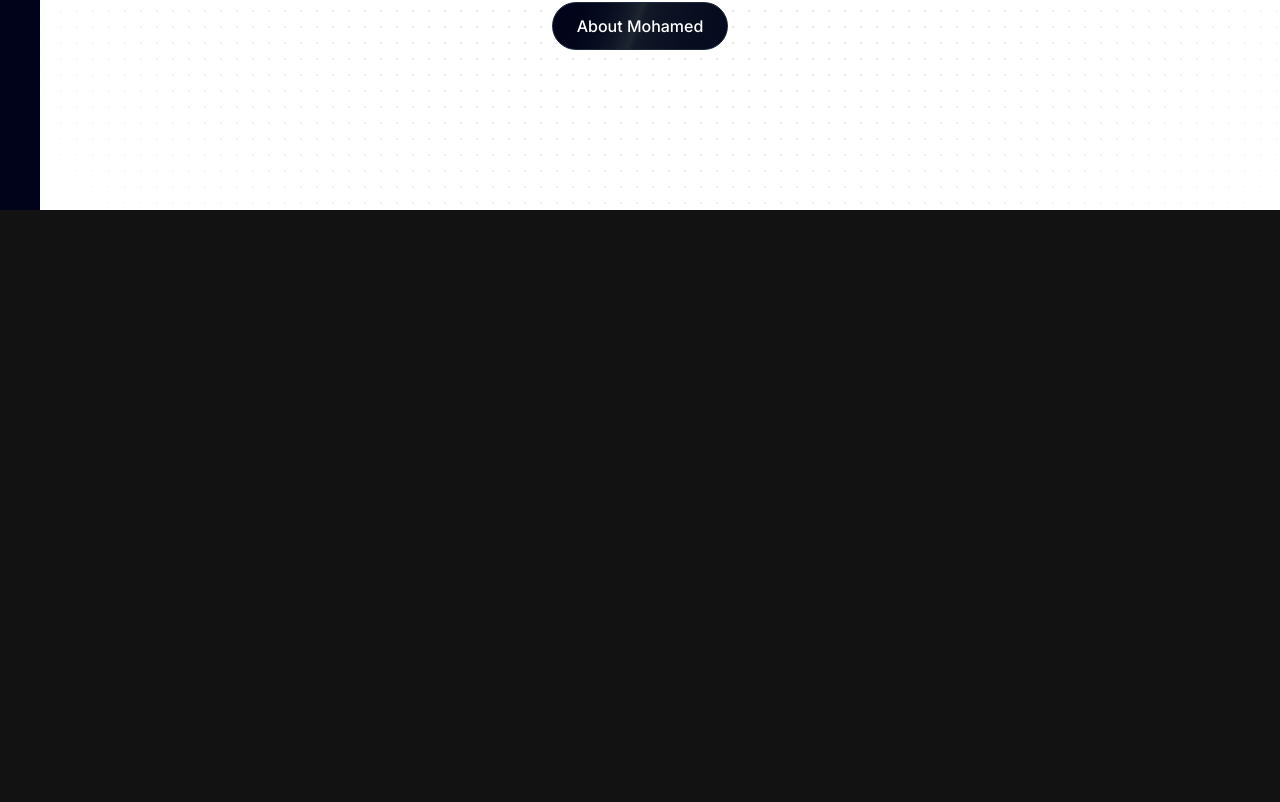
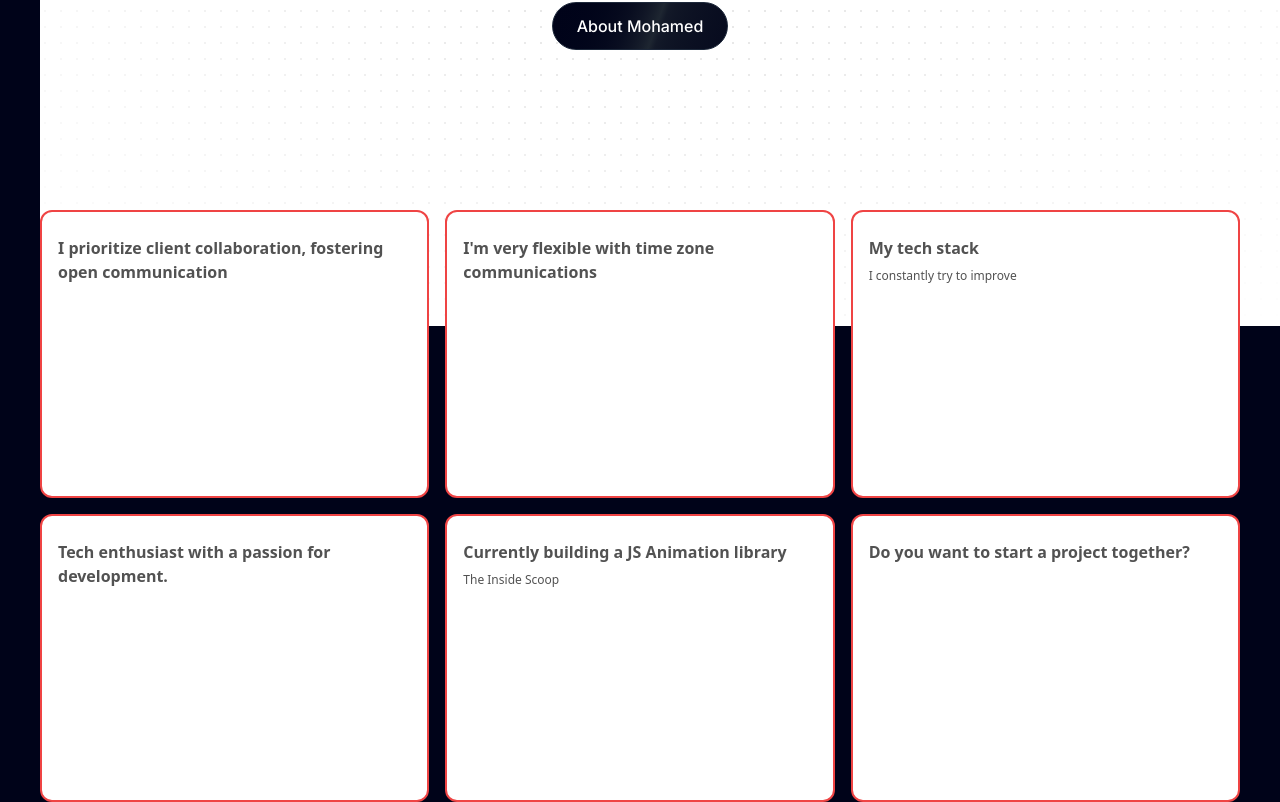
Before and after one commit to gamy2/portfolio, a Next.js app: page / in a window 1280 px wide. Shown: the part 618-1420 px from the top of the page. Before the commit the page ends 828 px from the top, so only its background shows below. Built offline with nearby package versions, Linux system fonts and the light colour scheme.

Commit message:
adding data files and start implement bento grid system form aceternity ui

```diff
--- a/app/page.tsx
+++ b/app/page.tsx
@@ -1,4 +1,5 @@
 import { FloatingNav } from "@/components/floating_nav";
+import Grid from "@/components/grid";
 import Hero from "@/components/hero";
 import Image from "next/image";
 
@@ -16,6 +17,7 @@
             ]}
           />
           <Hero />
+          <Grid />
         </div>
       </main>
     </>
--- a/components/floating_nav.tsx
+++ b/components/floating_nav.tsx
@@ -65,7 +65,7 @@
             key={`link=${idx}`}
             href={navItem.link}
             className={cn(
-              "relative dark:text-neutral-50 items-center flex space-x-1 text-neutral-600 dark:hover:text-neutral-300 hover:text-neutral-500"
+              "relative dark:text-neutral-50 items-center capitalize flex space-x-1 text-neutral-600 dark:hover:text-neutral-300 hover:text-neutral-500"
             )}
           >
             <span className="block sm:hidden">{navItem.icon}</span>
--- /dev/null
+++ b/components/grid.tsx
@@ -0,0 +1,23 @@
+import React from "react";
+import { BentoGrid, BentoGridItem } from "./ui/bento_grid";
+import { title } from "process";
+import { gridItems } from "@/data";
+
+const Grid = () => {
+  return (
+    <section id="anout">
+      <BentoGrid>
+        {gridItems.map((item, ind) => (
+          <BentoGridItem
+            id={item.id}
+            key={item.id}
+            title={item.title}
+            description={item.description}
+          />
+        ))}
+      </BentoGrid>
+    </section>
+  );
+};
+
+export default Grid;
--- /dev/null
+++ b/components/ui/bento_grid.tsx
@@ -0,0 +1,56 @@
+import { cn } from "@/lib/utils";
+
+export const BentoGrid = ({
+  className,
+  children,
+}: {
+  className?: string;
+  children?: React.ReactNode;
+}) => {
+  return (
+    <div
+      className={cn(
+        "grid md:auto-rows-[18rem] grid-cols-1 md:grid-cols-3 gap-4 max-w-7xl mx-auto ",
+        className
+      )}
+    >
+      {children}
+    </div>
+  );
+};
+
+export const BentoGridItem = ({
+  className,
+  title,
+  description,
+  header,
+  icon,
+  id,
+}: {
+  className?: string;
+  title?: string | React.ReactNode;
+  description?: string | React.ReactNode;
+  header?: React.ReactNode;
+  icon?: React.ReactNode;
+  id?: number;
+}) => {
+  return (
+    <div
+      className={cn(
+        "row-span-1 rounded-xl relative group/bento hover:shadow-xl transition duration-200 shadow-input dark:shadow-none p-4 dark:bg-black dark:border-white/[0.2] bg-white border border-transparent justify-between flex flex-col space-y-4 border-2 border-red-500",
+        className
+      )}
+    >
+      {header}
+      <div className="group-hover/bento:translate-x-2 transition duration-200">
+        {icon}
+        <div className="font-sans font-bold text-neutral-600 dark:text-neutral-200 mb-2 mt-2">
+          {title}
+        </div>
+        <div className="font-sans font-normal text-neutral-600 text-xs dark:text-neutral-300">
+          {description}
+        </div>
+      </div>
+    </div>
+  );
+};
--- /dev/null
+++ b/data/index.ts
@@ -0,0 +1,217 @@
+export const navItems = [
+  { name: "About", link: "#about" },
+  { name: "Projects", link: "#projects" },
+  { name: "Testimonials", link: "#testimonials" },
+  { name: "Contact", link: "#contact" },
+];
+
+export const gridItems = [
+  {
+    id: 1,
+    title: "I prioritize client collaboration, fostering open communication ",
+    description: "",
+    className: "lg:col-span-3 md:col-span-6 md:row-span-4 lg:min-h-[60vh]",
+    imgClassName: "w-full h-full",
+    titleClassName: "justify-end",
+    img: "/b1.svg",
+    spareImg: "",
+  },
+  {
+    id: 2,
+    title: "I'm very flexible with time zone communications",
+    description: "",
+    className: "lg:col-span-2 md:col-span-3 md:row-span-2",
+    imgClassName: "",
+    titleClassName: "justify-start",
+    img: "",
+    spareImg: "",
+  },
+  {
+    id: 3,
+    title: "My tech stack",
+    description: "I constantly try to improve",
+    className: "lg:col-span-2 md:col-span-3 md:row-span-2",
+    imgClassName: "",
+    titleClassName: "justify-center",
+    img: "",
+    spareImg: "",
+  },
+  {
+    id: 4,
+    title: "Tech enthusiast with a passion for development.",
+    description: "",
+    className: "lg:col-span-2 md:col-span-3 md:row-span-1",
+    imgClassName: "",
+    titleClassName: "justify-start",
+    img: "/grid.svg",
+    spareImg: "/b4.svg",
+  },
+
+  {
+    id: 5,
+    title: "Currently building a JS Animation library",
+    description: "The Inside Scoop",
+    className: "md:col-span-3 md:row-span-2",
+    imgClassName: "absolute right-0 bottom-0 md:w-96 w-60",
+    titleClassName: "justify-center md:justify-start lg:justify-center",
+    img: "/b5.svg",
+    spareImg: "/grid.svg",
+  },
+  {
+    id: 6,
+    title: "Do you want to start a project together?",
+    description: "",
+    className: "lg:col-span-2 md:col-span-3 md:row-span-1",
+    imgClassName: "",
+    titleClassName: "justify-center md:max-w-full max-w-60 text-center",
+    img: "",
+    spareImg: "",
+  },
+];
+
+export const projects = [
+  {
+    id: 1,
+    title: "3D Solar System Planets to Explore",
+    des: "Explore the wonders of our solar system with this captivating 3D simulation of the planets using Three.js.",
+    img: "/p1.svg",
+    iconLists: ["/re.svg", "/tail.svg", "/ts.svg", "/three.svg", "/fm.svg"],
+    link: "https://github.com/adrianhajdin?tab=repositories",
+  },
+  {
+    id: 2,
+    title: "Yoom - Video Conferencing App",
+    des: "Simplify your video conferencing experience with Yoom. Seamlessly connect with colleagues and friends.",
+    img: "/p2.svg",
+    iconLists: ["/next.svg", "/tail.svg", "/ts.svg", "/stream.svg", "/c.svg"],
+    link: "https://github.com/adrianhajdin/zoom-clone",
+  },
+  {
+    id: 3,
+    title: "AI Image SaaS - Canva Application",
+    des: "A REAL Software-as-a-Service app with AI features and a payments and credits system using the latest tech stack.",
+    img: "/p3.svg",
+    iconLists: ["/re.svg", "/tail.svg", "/ts.svg", "/three.svg", "/c.svg"],
+    link: "https://github.com/adrianhajdin/ai_saas_app",
+  },
+  {
+    id: 4,
+    title: "Animated Apple Iphone 3D Website",
+    des: "Recreated the Apple iPhone 15 Pro website, combining GSAP animations and Three.js 3D effects..",
+    img: "/p4.svg",
+    iconLists: ["/next.svg", "/tail.svg", "/ts.svg", "/three.svg", "/gsap.svg"],
+    link: "https://github.com/adrianhajdin/iphone",
+  },
+];
+
+export const testimonials = [
+  {
+    quote:
+      "Collaborating with Adrian was an absolute pleasure. His professionalism, promptness, and dedication to delivering exceptional results were evident throughout our project. Adrian's enthusiasm for every facet of development truly stands out. If you're seeking to elevate your website and elevate your brand, Adrian is the ideal partner.",
+    name: "Michael Johnson",
+    title: "Director of AlphaStream Technologies",
+  },
+  {
+    quote:
+      "Collaborating with Adrian was an absolute pleasure. His professionalism, promptness, and dedication to delivering exceptional results were evident throughout our project. Adrian's enthusiasm for every facet of development truly stands out. If you're seeking to elevate your website and elevate your brand, Adrian is the ideal partner.",
+    name: "Michael Johnson",
+    title: "Director of AlphaStream Technologies",
+  },
+  {
+    quote:
+      "Collaborating with Adrian was an absolute pleasure. His professionalism, promptness, and dedication to delivering exceptional results were evident throughout our project. Adrian's enthusiasm for every facet of development truly stands out. If you're seeking to elevate your website and elevate your brand, Adrian is the ideal partner.",
+    name: "Michael Johnson",
+    title: "Director of AlphaStream Technologies",
+  },
+  {
+    quote:
+      "Collaborating with Adrian was an absolute pleasure. His professionalism, promptness, and dedication to delivering exceptional results were evident throughout our project. Adrian's enthusiasm for every facet of development truly stands out. If you're seeking to elevate your website and elevate your brand, Adrian is the ideal partner.",
+    name: "Michael Johnson",
+    title: "Director of AlphaStream Technologies",
+  },
+  {
+    quote:
+      "Collaborating with Adrian was an absolute pleasure. His professionalism, promptness, and dedication to delivering exceptional results were evident throughout our project. Adrian's enthusiasm for every facet of development truly stands out. If you're seeking to elevate your website and elevate your brand, Adrian is the ideal partner.",
+    name: "Michael Johnson",
+    title: "Director of AlphaStream Technologies",
+  },
+];
+
+export const companies = [
+  {
+    id: 1,
+    name: "cloudinary",
+    img: "/cloud.svg",
+    nameImg: "/cloudName.svg",
+  },
+  {
+    id: 2,
+    name: "appwrite",
+    img: "/app.svg",
+    nameImg: "/appName.svg",
+  },
+  {
+    id: 3,
+    name: "HOSTINGER",
+    img: "/host.svg",
+    nameImg: "/hostName.svg",
+  },
+  {
+    id: 4,
+    name: "stream",
+    img: "/s.svg",
+    nameImg: "/streamName.svg",
+  },
+  {
+    id: 5,
+    name: "docker.",
+    img: "/dock.svg",
+    nameImg: "/dockerName.svg",
+  },
+];
+
+export const workExperience = [
+  {
+    id: 1,
+    title: "Frontend Engineer Intern",
+    desc: "Assisted in the development of a web-based platform using React.js, enhancing interactivity.",
+    className: "md:col-span-2",
+    thumbnail: "/exp1.svg",
+  },
+  {
+    id: 2,
+    title: "Mobile App Dev - JSM Tech",
+    desc: "Designed and developed mobile app for both iOS & Android platforms using React Native.",
+    className: "md:col-span-2", // change to md:col-span-2
+    thumbnail: "/exp2.svg",
+  },
+  {
+    id: 3,
+    title: "Freelance App Dev Project",
+    desc: "Led the dev of a mobile app for a client, from initial concept to deployment on app stores.",
+    className: "md:col-span-2", // change to md:col-span-2
+    thumbnail: "/exp3.svg",
+  },
+  {
+    id: 4,
+    title: "Lead Frontend Developer",
+    desc: "Developed and maintained user-facing features using modern frontend technologies.",
+    className: "md:col-span-2",
+    thumbnail: "/exp4.svg",
+  },
+];
+
+export const socialMedia = [
+  {
+    id: 1,
+    img: "/git.svg",
+  },
+  {
+    id: 2,
+    img: "/twit.svg",
+  },
+  {
+    id: 3,
+    img: "/link.svg",
+  },
+];
```
